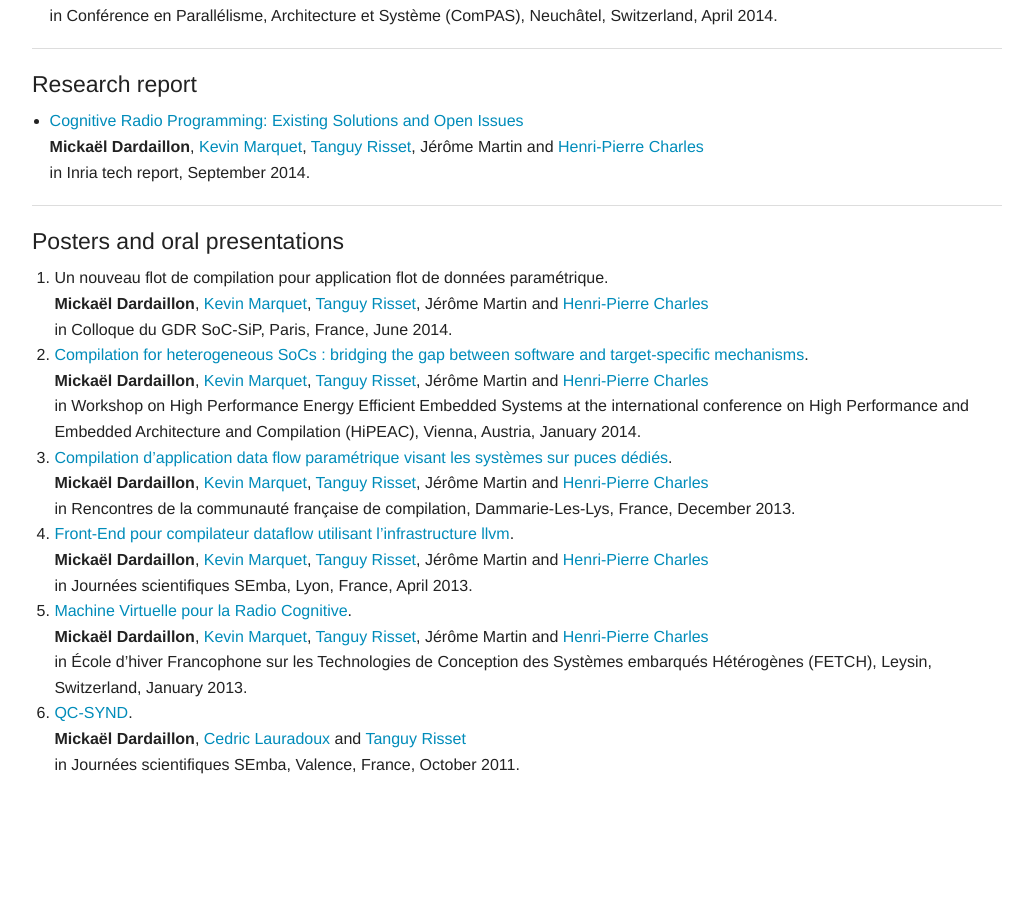
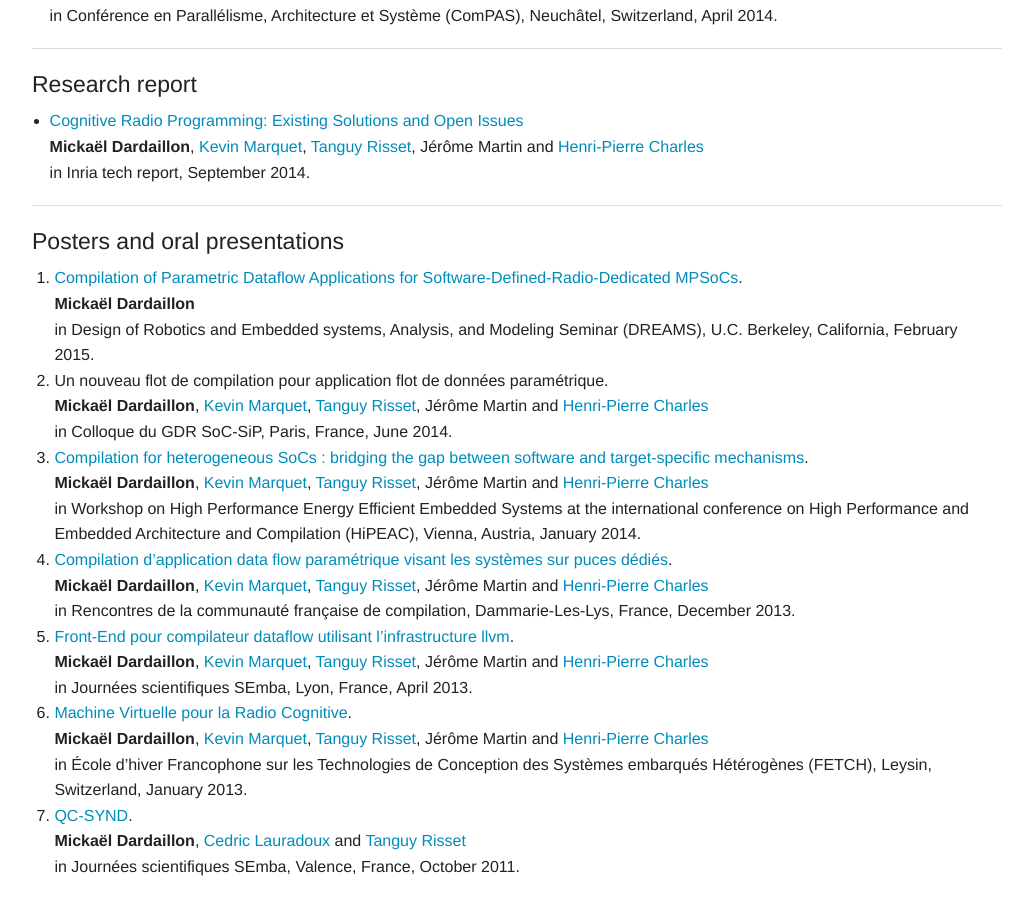
Before and after one commit to dardarel/dardarel.github.io, a Jekyll site: the page built from publications/index.md, in a window 1280 px wide and 900 px high, scrolled down 807 px. Shown: the whole window, without its empty margins (123-1156 px from the left). Built offline with Jekyll 4.4.1, drawn with Linux system fonts in a browser that asks for light colours; Markdown is read by kramdown in place of the engine named in the settings; before the commit the page ends 1604 px from its top, so only the background shows below that.

Commit message:
add dreams seminar

```diff
--- a/publications/index.md
+++ b/publications/index.md
@@ -58,6 +58,11 @@ Issues](http://hal.inria.fr/hal-00859467/)<br>
 <hr>
 #### Posters and oral presentations
 
+1. [Compilation of Parametric Dataflow Applications for
+   Software-Defined-Radio-Dedicated MPSoCs](http://embedded.eecs.berkeley.edu/seminar/#77d07f).<br>
+   **Mickaël Dardaillon**<br>
+   in Design of Robotics and Embedded systems, Analysis, and Modeling Seminar (DREAMS),
+   U.C. Berkeley, California, February 2015.
 1. Un nouveau flot de compilation pour application flot de données paramétrique.<br>
    **Mickaël Dardaillon**, [Kevin Marquet], [Tanguy Risset], Jérôme Martin and
    [Henri-Pierre Charles]<br>
```
